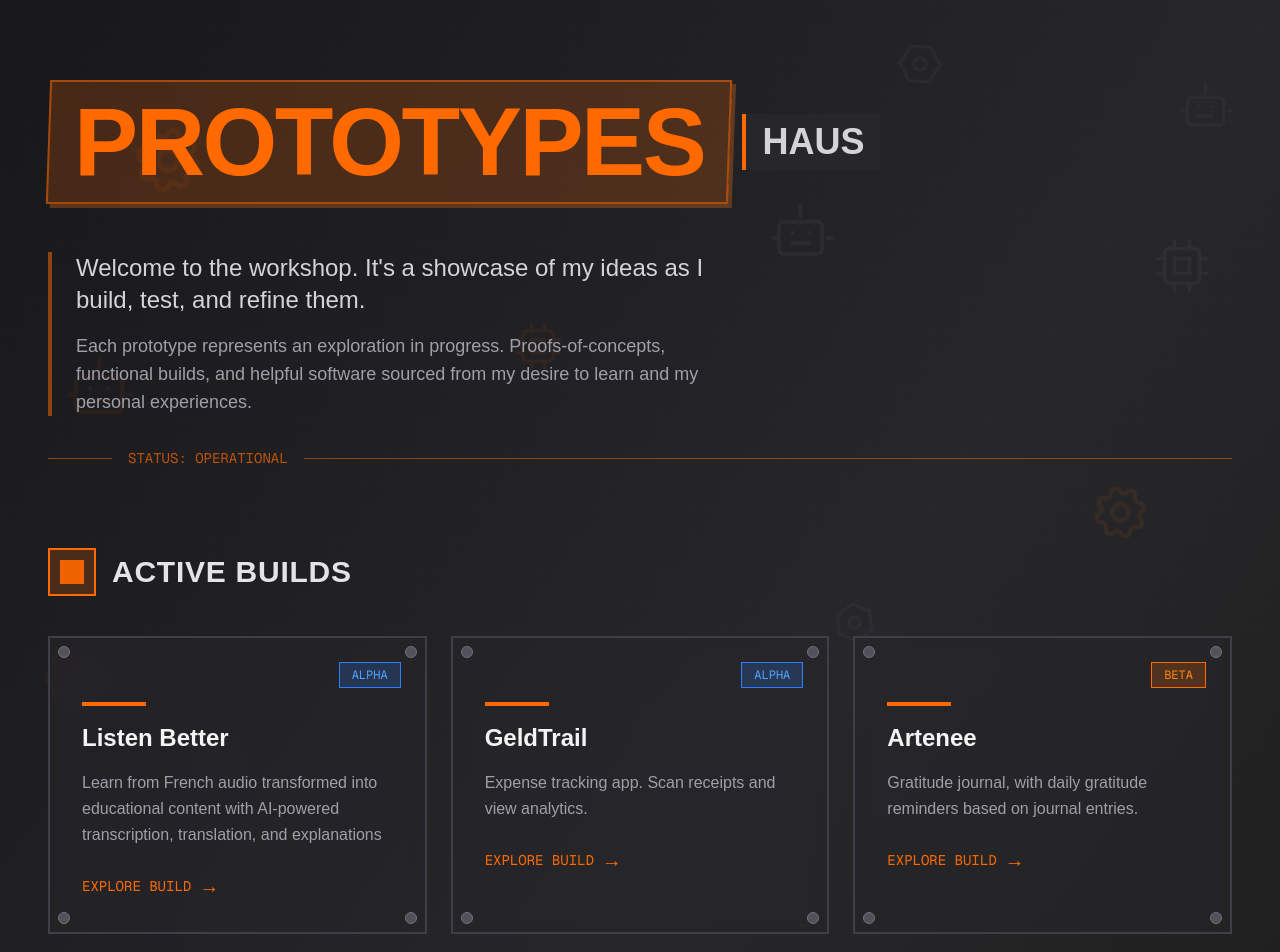
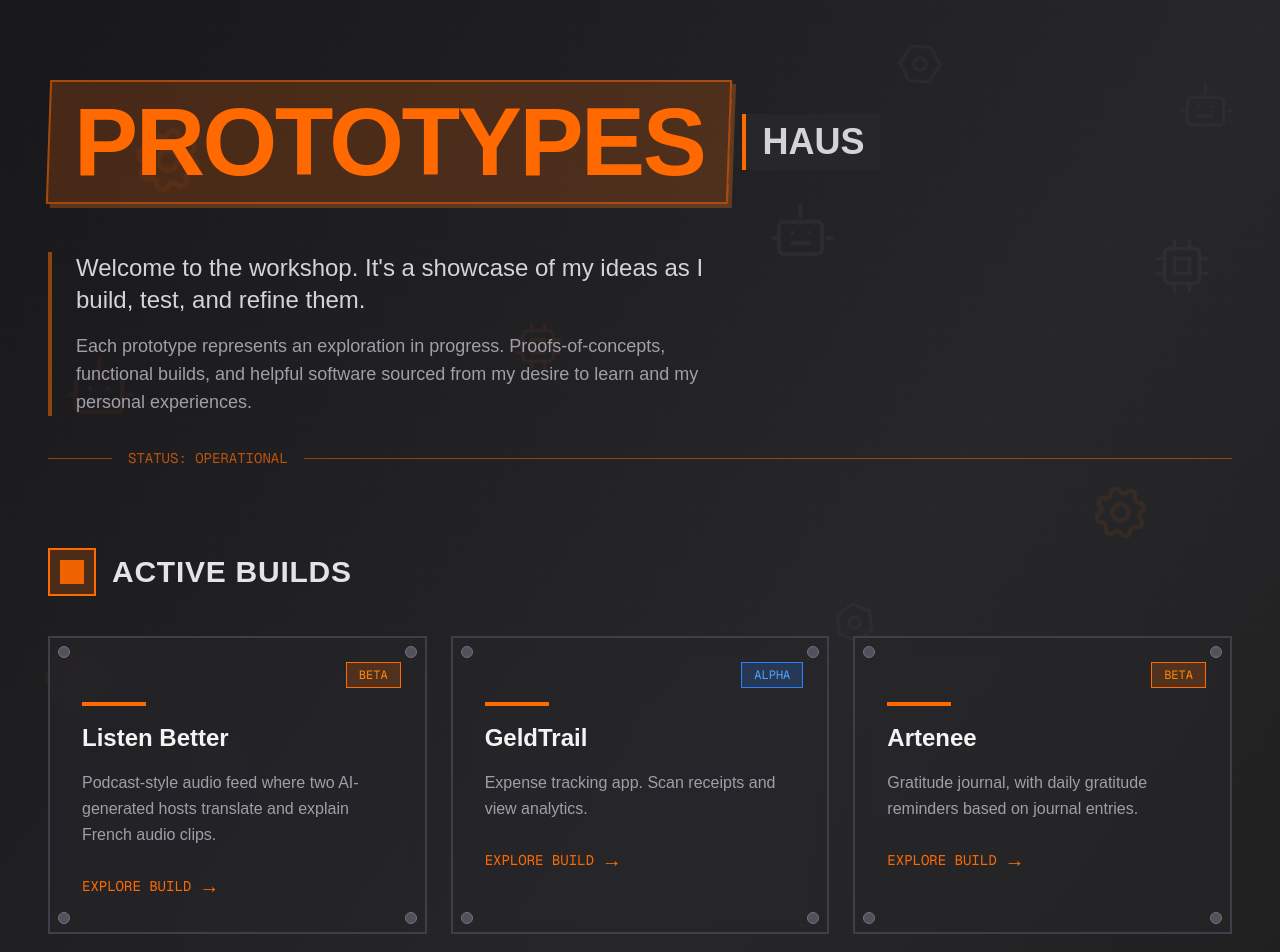
Before and after one commit to CodeWithOz/prototypes-haus, a Next.js app: page / in a window 1280 px wide. Shown: the top 952 px of the page. Built offline with nearby package versions, Linux system fonts and the light colour scheme.

Commit message:
refactor: update description and status of Listen Better

```diff
--- a/src/app/page.tsx
+++ b/src/app/page.tsx
@@ -13,9 +13,9 @@ const prototypes: Prototype[] = [
   {
     name: 'Listen Better',
     description:
-      'Learn from French audio transformed into educational content with AI-powered transcription, translation, and explanations',
+      'Podcast-style audio feed where two AI-generated hosts translate and explain French audio clips.',
     url: 'https://listenbetter.prototypes.haus',
-    status: 'alpha',
+    status: 'beta',
   },
   {
     name: 'GeldTrail',
```
